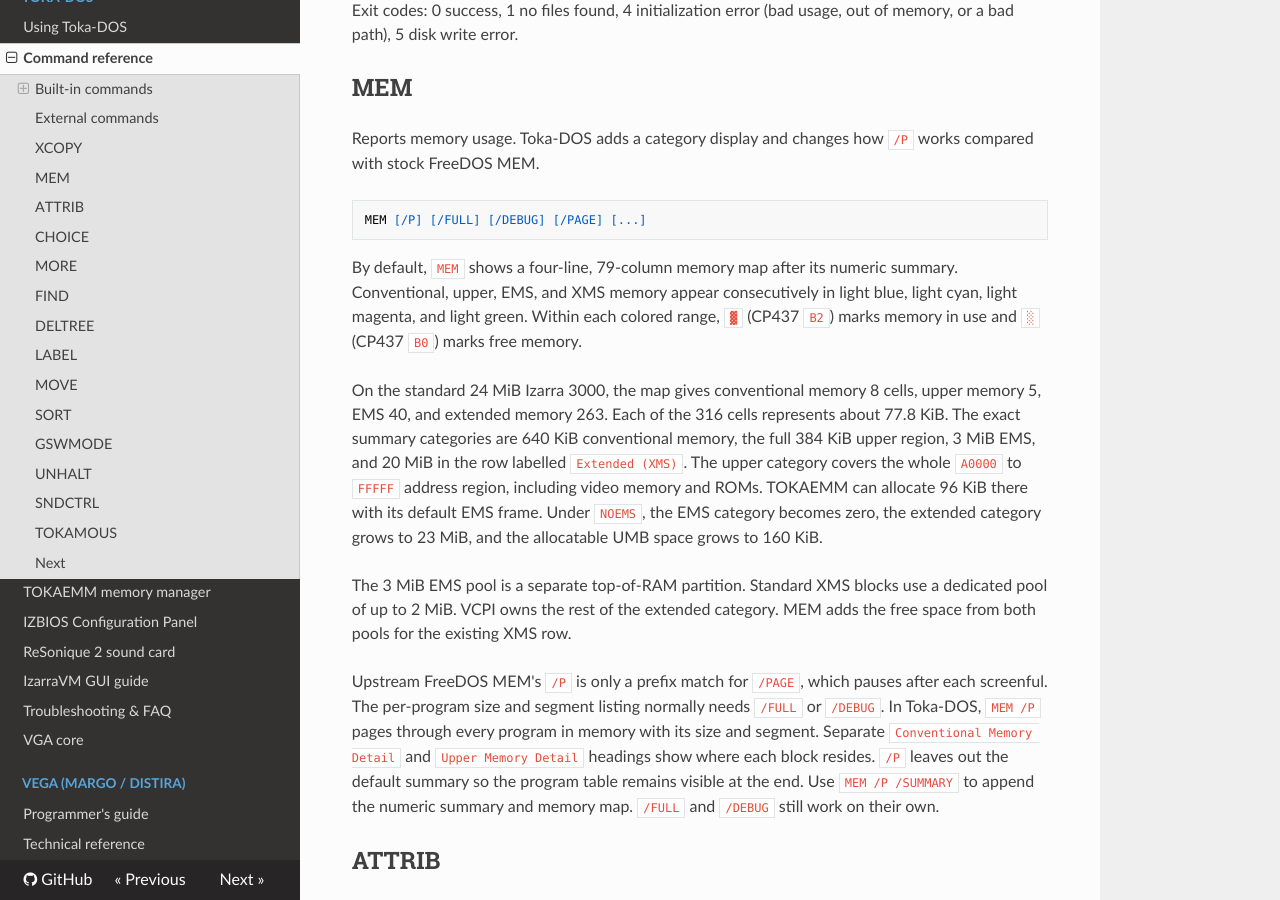
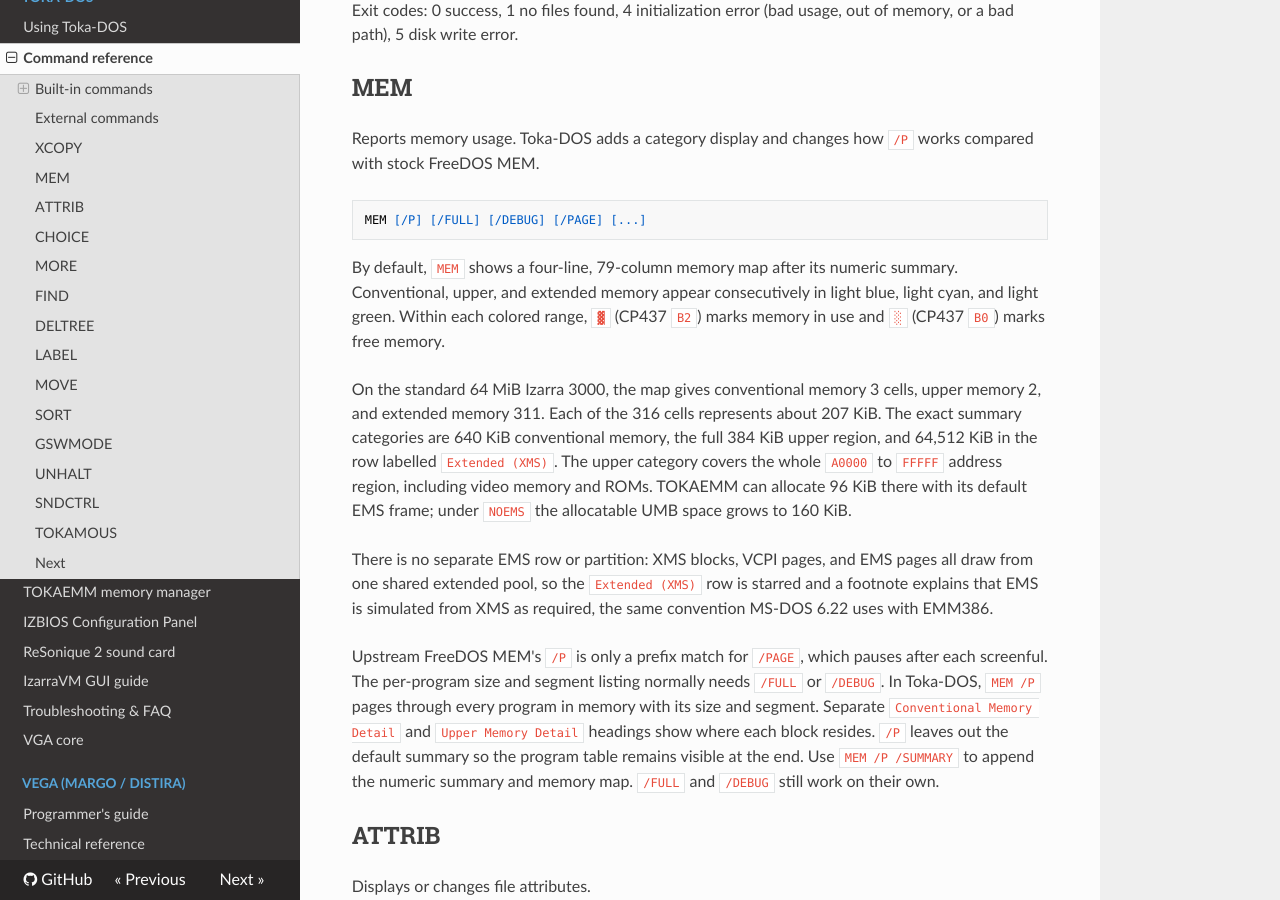
Before and after one commit to vorvek/IzarraVM, an MkDocs documentation site: the page built from docs/toka-dos/commands.md, in a window 1280 px wide and 900 px high, scrolled down 4419 px. Built offline with MkDocs 1.6.1, drawn with Linux system fonts in a browser that asks for light colours; nearby versions of some CDN libraries.

Commit message:
Update MEM pins and TOKAEMM docs to the measured 64 MB numbers
Measured on the rebuilt image: 582K conventional free (the 64 MB arena
bitmaps cost ~11K of low core), extended free 23,165K at the 24 MiB test
scenario (the pool-relative ceiling recovered the 1.24 MB the old absolute
ceiling lost), 64,512K extended category at 64 MiB. TOKAEMM /CLASSIFY row is
40K. Docs rewritten to the shared-pool, three-band MEM shape.

````diff
--- a/docs/toka-dos/commands.md
+++ b/docs/toka-dos/commands.md
@@ -139,24 +139,23 @@ MEM [/P] [/FULL] [/DEBUG] [/PAGE] [...]
 ```
 
 By default, `MEM` shows a four-line, 79-column memory map after its numeric
-summary. Conventional, upper, EMS, and XMS memory appear consecutively in
-light blue, light cyan, light magenta, and light green. Within each colored
-range, `▓` (CP437 `B2`) marks memory in use and `░` (CP437 `B0`) marks free
-memory.
+summary. Conventional, upper, and extended memory appear consecutively in
+light blue, light cyan, and light green. Within each colored range, `▓`
+(CP437 `B2`) marks memory in use and `░` (CP437 `B0`) marks free memory.
 
-On the standard 24 MiB Izarra 3000, the map gives conventional memory 8
-cells, upper memory 5, EMS 40, and extended memory 263. Each of the 316 cells
-represents about 77.8 KiB. The exact summary categories are 640 KiB
-conventional memory, the full 384 KiB upper region, 3 MiB EMS, and 20 MiB in
-the row labelled `Extended (XMS)`. The upper category covers the whole
-`A0000` to `FFFFF` address region, including video memory and ROMs. TOKAEMM
-can allocate 96 KiB there with its default EMS frame. Under `NOEMS`, the EMS
-category becomes zero, the extended category grows to 23 MiB, and the
-allocatable UMB space grows to 160 KiB.
+On the standard 64 MiB Izarra 3000, the map gives conventional memory 3
+cells, upper memory 2, and extended memory 311. Each of the 316 cells
+represents about 207 KiB. The exact summary categories are 640 KiB
+conventional memory, the full 384 KiB upper region, and 64,512 KiB in the row
+labelled `Extended (XMS)`. The upper category covers the whole `A0000` to
+`FFFFF` address region, including video memory and ROMs. TOKAEMM can allocate
+96 KiB there with its default EMS frame; under `NOEMS` the allocatable UMB
+space grows to 160 KiB.
 
-The 3 MiB EMS pool is a separate top-of-RAM partition. Standard XMS blocks
-use a dedicated pool of up to 2 MiB. VCPI owns the rest of the extended
-category. MEM adds the free space from both pools for the existing XMS row.
+There is no separate EMS row or partition: XMS blocks, VCPI pages, and EMS
+pages all draw from one shared extended pool, so the `Extended (XMS)` row is
+starred and a footnote explains that EMS is simulated from XMS as required,
+the same convention MS-DOS 6.22 uses with EMM386.
 
 Upstream FreeDOS MEM's `/P` is only a prefix match for `/PAGE`, which pauses
 after each screenful. The per-program size and segment listing normally needs
````
Also changed, not shown: docs/tokaemm/manual.md (+8 -7 lines), toka-dos/freedos/VENDOR.md (+9 -10 lines), 5 other files.
